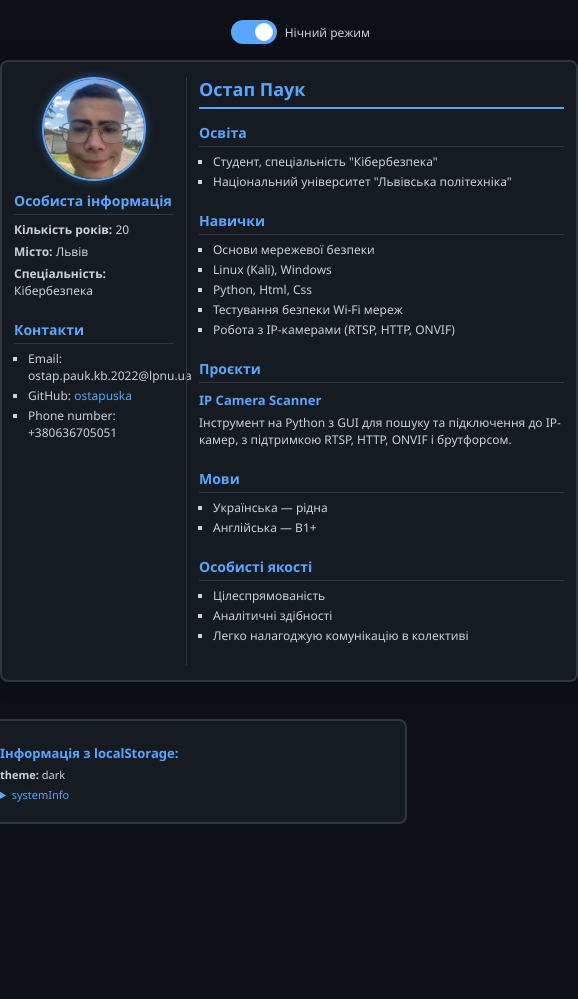
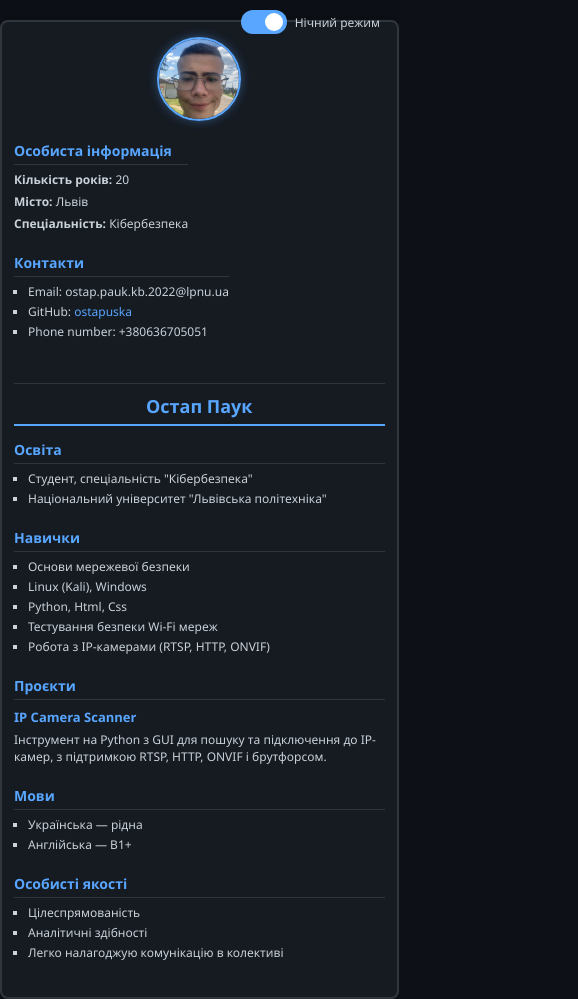
Before and after one commit to ostapuska/lab4, a plain HTML site: page index.html in a window 390 px wide. Shown: the top 999 px of the page, 578 px wide, since content can reach past the window. Before the commit the page ends 844 px from the top, so only its background shows below. Drawn offline with Linux system fonts and the light colour scheme.

```diff
--- a/styles.css
+++ b/styles.css
@@ -26,7 +26,8 @@
     display: flex;
     flex-direction: row;
     gap: 12px;
-    width: 550px;
+    width: 90%;
+    max-width: 550px;
     margin: auto;
     margin-top: 60px;
     padding: 15px 12px;
@@ -135,7 +136,8 @@
 }
 
 .footer {
-    width: 550px;
+    width: 90%;
+    max-width: 550px;
     margin-top: 20px;
     margin-bottom: 20px;
     padding: 15px;
@@ -274,8 +276,8 @@
 }
 
 .photo img {
-    width: 100px;
-    height: 100px;
+    max-width: 100%;
+    height: auto;
     border-radius: 50%;
     border: 2px solid #58a6ff;
     object-fit: cover;
@@ -402,3 +404,113 @@
 .comments-scrollable::-webkit-scrollbar-thumb:hover {
     background: #79b8ff;
 }
+
+/* Медіа-запит для планшетів */
+@media (max-width: 768px) {
+  .container {
+    width: 95%;
+    margin-top: 30px;
+  }
+
+  .footer {
+    width: 95%;
+  }
+
+  .photo img {
+    width: 80px;
+    height: 80px;
+  }
+}
+
+/* Медіа-запит для мобільних телефонів */
+@media (max-width: 576px) {
+  .container {
+    flex-direction: column;
+    width: 95%;
+    margin-top: 20px;
+  }
+
+  .left-column {
+    width: 100%;
+    display: flex;
+    flex-wrap: wrap;
+    justify-content: space-between;
+  }
+
+  .photo {
+    width: 100%;
+    text-align: center;
+    margin-bottom: 10px;
+  }
+
+  .right-column {
+    padding-left: 0;
+    border-left: none;
+    border-top: 1px solid #30363d;
+    padding-top: 10px;
+    margin-top: 10px;
+  }
+
+  body.light .right-column {
+    border-top-color: #d0d7de;
+  }
+
+  h1 {
+    text-align: center;
+  }
+
+  .modal-content, .comments-modal-content {
+    width: 95%;
+    margin: 5% auto;
+  }
+
+  .theme-switcher {
+    top: 10px;
+    right: 10px;
+  }
+
+  .footer {
+    width: 95%;
+  }
+}
+
+/* Додаткові налаштування для дуже маленьких екранів */
+@media (max-width: 380px) {
+  .section h2 {
+    font-size: 13px;
+  }
+
+  .resume-title {
+    font-size: 16px;
+  }
+
+  body {
+    font-size: 11px;
+  }
+
+  .photo img {
+    width: 70px;
+    height: 70px;
+  }
+
+  /* Додайте ці стилі для перемикача теми */
+  .theme-switcher span {
+    font-size: 10px;
+  }
+
+  .switch {
+    width: 40px;
+    height: 20px;
+  }
+
+  .slider:before {
+    height: 16px;
+    width: 16px;
+    left: 3px;
+    bottom: 2px;
+  }
+
+  input:checked + .slider:before {
+    transform: translateX(18px);
+  }
+}
```
